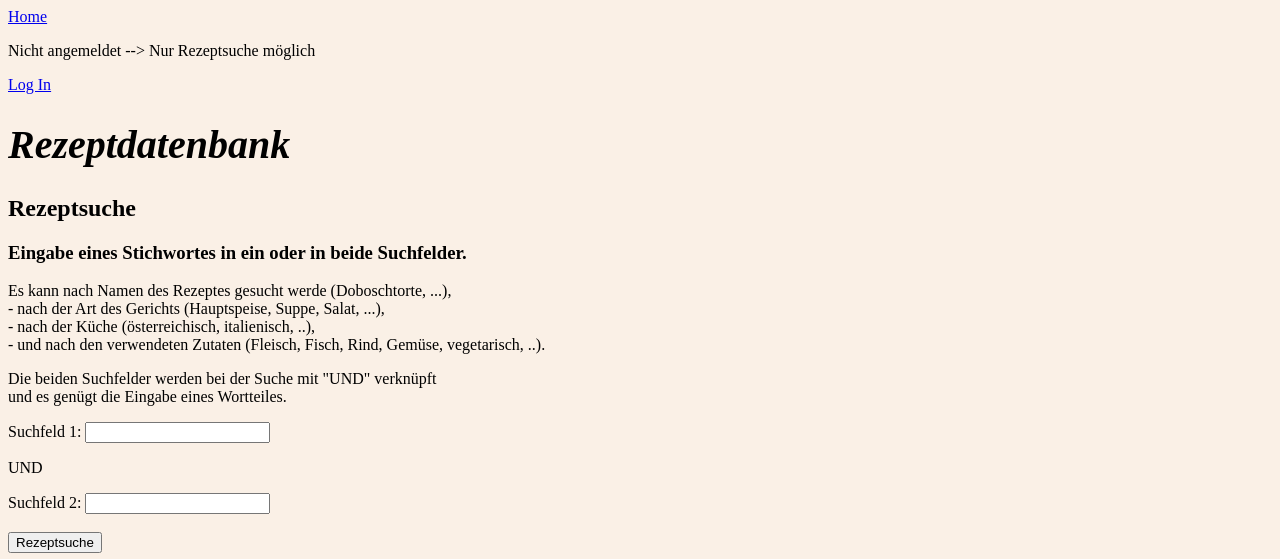
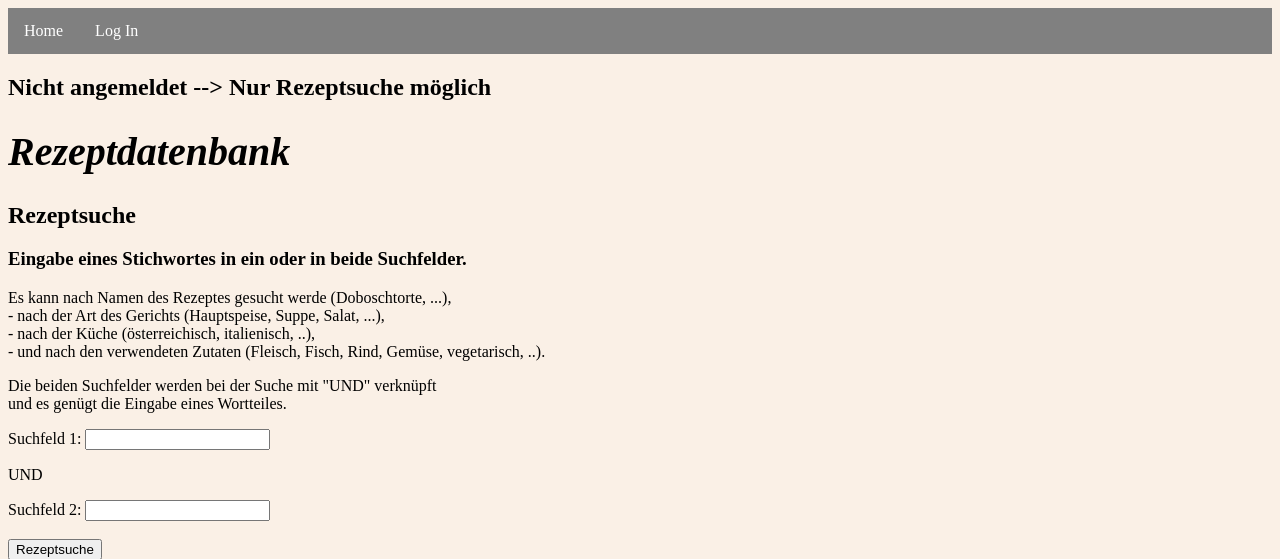
Before and after one commit to Gergerman/rdb-fuer-pa, a Django app: page / in a window 1280 px wide. Shown: the top 559 px of the page. Run offline with Django 3.2, Linux system fonts and the light colour scheme.

Commit message:
Nav.Bar hinzugefügt

```diff
--- a/templates/base.html
+++ b/templates/base.html
@@ -28,22 +28,48 @@
         tr:nth-child(odd){
             background-color: white;
             }
+        ul {
+            list-style-type: none;
+            margin: 0;
+            padding: 0;
+            overflow: hidden;
+            background-color: grey;
+        }
+        li {
+            float: left;
+        }
+        li a {
+            display: block;
+            color: white;
+            text-align: center;
+            padding: 14px 16px;
+            text-decoration: none;
+        }
+        li a:hover {
+            background-color: #111;
+        }
    </style>
    <link rel="stylesheet" type="text/css" href="{% static 'css/base.css' %}">
     <title>RDB</title>
 </head>
 <body>
 <header>
-    <a href="{% url 'home' %}">Home</a>
+
 </header>
 <div>
 {% if user.is_authenticated %}
-    <p>Angemeldet als  {{ user.username  }} </p>
-    <p><a href="{% url 'reneu' %}">Neues Rezept</a></p>
-    <p><a href="{% url 'logout' %}">Log out</a></p>
+    <ul>
+        <li><a href="{% url 'home' %}">Home</a></li>
+        <li><a href="{% url 'reneu' %}">Neues Rezept</a></li>
+        <li style="float:right"><a href="{% url 'logout' %}">Log out</a></li>
+    </ul>
+    <h2>Angemeldet als  {{ user.username  }} </h2>
 {% else %}
-    <p>Nicht angemeldet --> Nur Rezeptsuche möglich</p>
-    <a href="{% url 'login' %}">Log In</a>
+    <ul>
+        <li><a href="{% url 'home' %}">Home</a></li>
+        <li><a href="{% url 'login' %}">Log In</a></li>
+    </ul>
+    <h2>Nicht angemeldet --> Nur Rezeptsuche möglich</h2>
 {% endif %}
 </div>
 <div>
```
Also changed, not shown: db.sqlite3.
